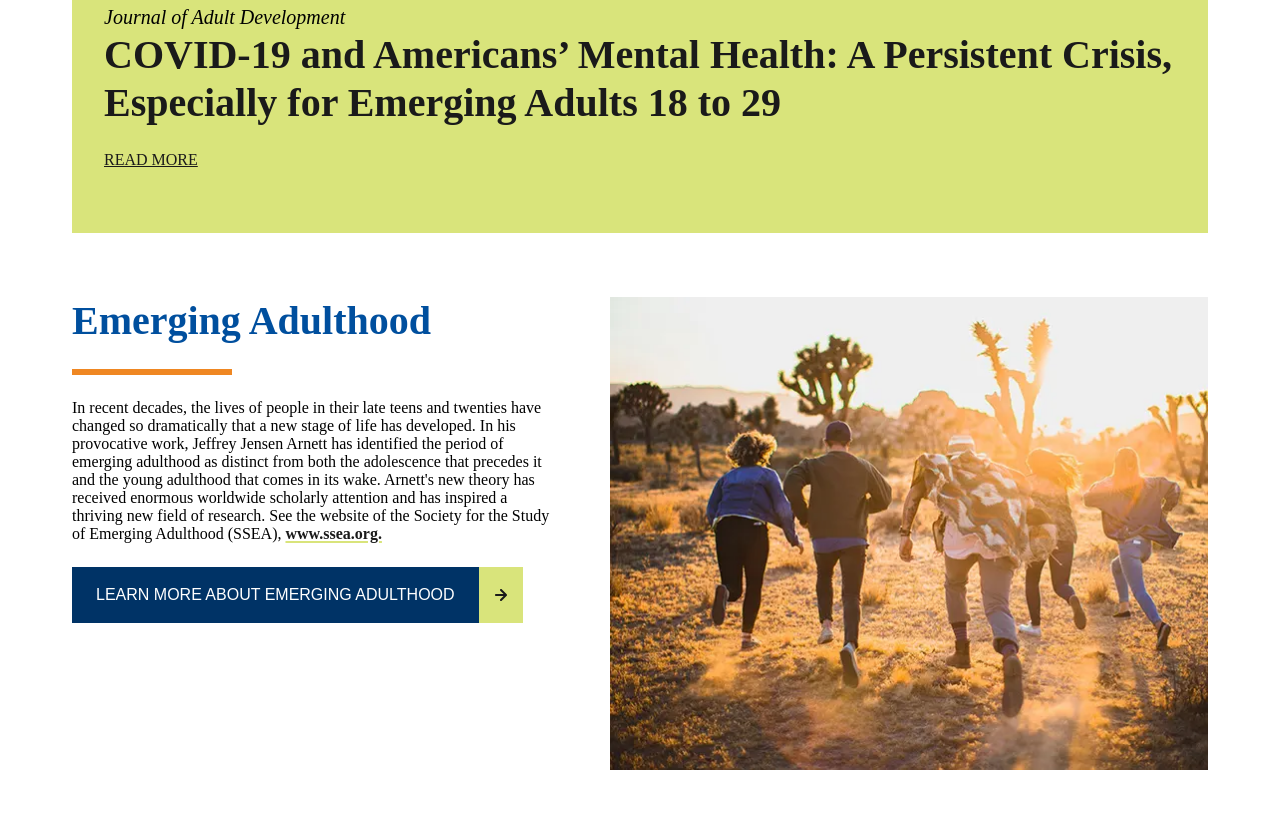
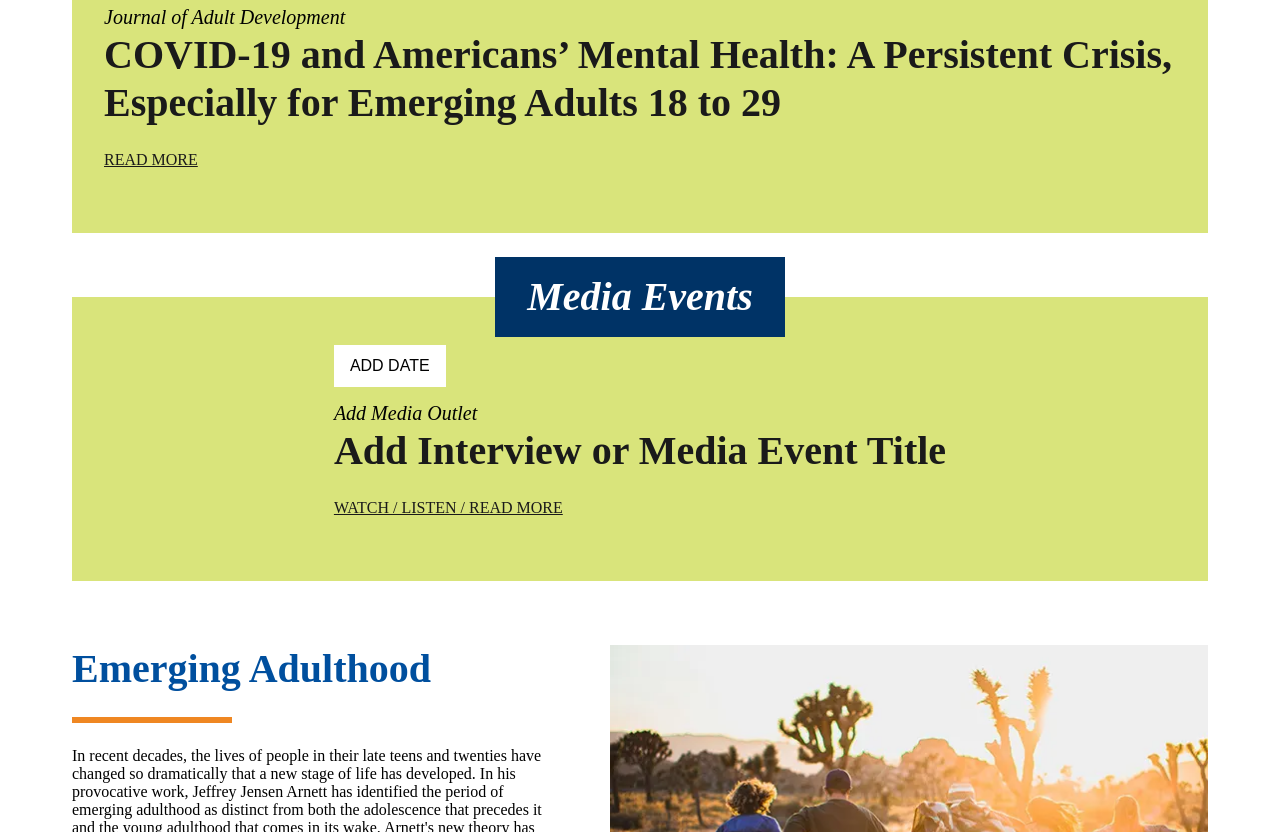
Before and after one commit to jeffrey-arnett/jeffreyarnett.com, a plain HTML site: page index.html in a window 1280 px wide. Shown: the part 963-1795 px from the top of the page. Drawn offline with Linux system fonts and the light colour scheme; a web font is replaced by a local one.

Commit message:
Update index.html

```diff
--- a/index.html
+++ b/index.html
@@ -199,6 +199,8 @@
         </picture>
       </section>
 
+
+<!-- RECENT RESEARCH HIGHLIGHTS -->
 <section class="latest-events">
   <div class="latest-events-wrapper">
     <div class="featured-label">
@@ -213,10 +215,44 @@
         </div>
         <div class="article-listing">
           <p class="article-source">Journal of Adult Development</p>
-                <h3 class="article-title"><a href="/">COVID‐19 and Americans’ Mental Health: A Persistent Crisis, Especially for Emerging Adults 18 to 29</a></h3>
-                <a class="article-url" href="https://assets.ctfassets.net/71uqn4vayf1f/3UloMPivVWbpMiCrnPudHw/6e94999945a0df65f519824e2b3e71db/COVID-19_and_American-s_Mental_Health.Arnett___Mitra.JAD.2024.pdf" tabindex="-1"><p>Read More</p></a>
+          <h3 class="article-title">
+            <a href="/">COVID-19 and Americans’ Mental Health: A Persistent Crisis, Especially for Emerging Adults 18 to 29</a>
+          </h3>
+          <a class="article-url" href="https://assets.ctfassets.net/71uqn4vayf1f/3UloMPivVWbpMiCrnPudHw/6e94999945a0df65f519824e2b3e71db/COVID-19_and_American-s_Mental_Health.Arnett___Mitra.JAD.2024.pdf" tabindex="-1">
+            <p>Read More</p>
+          </a>
         </div>
       </div>
+    </div>
+  </div>
+</section>
+
+<!-- MEDIA EVENTS -->
+<section class="latest-events">
+  <div class="latest-events-wrapper">
+    <div class="featured-label">
+      <h2>Media Events</h2>
+    </div>
+    <div class="latest-events-inner">
+
+      <!-- MEDIA EVENT 1: Replace sample information -->
+      <div class="indiv-event">
+        <div class="latest-labels">
+          <p>
+            <span class="date">Add Date</span>
+          </p>
+        </div>
+        <div class="article-listing">
+          <p class="article-source">Add Media Outlet</p>
+          <h3 class="article-title">
+            <a href="ADD-LINK-HERE">Add Interview or Media Event Title</a>
+          </h3>
+          <a class="article-url" href="ADD-LINK-HERE" tabindex="-1">
+            <p>Watch / Listen / Read More</p>
+          </a>
+        </div>
+      </div>
+
     </div>
   </div>
 </section>
```
Lines whose indentation alone changed are shown as unchanged.
